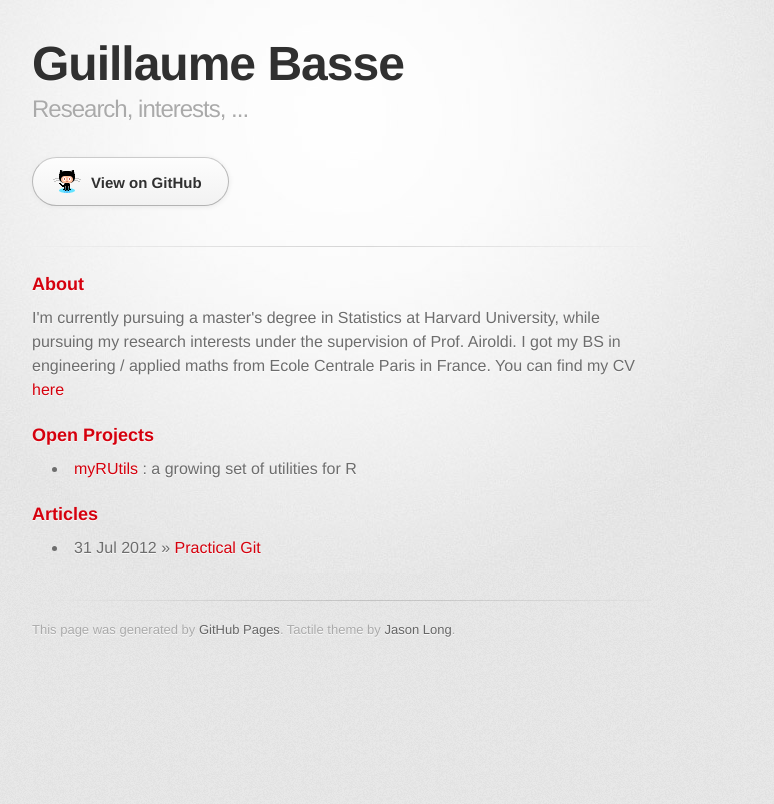
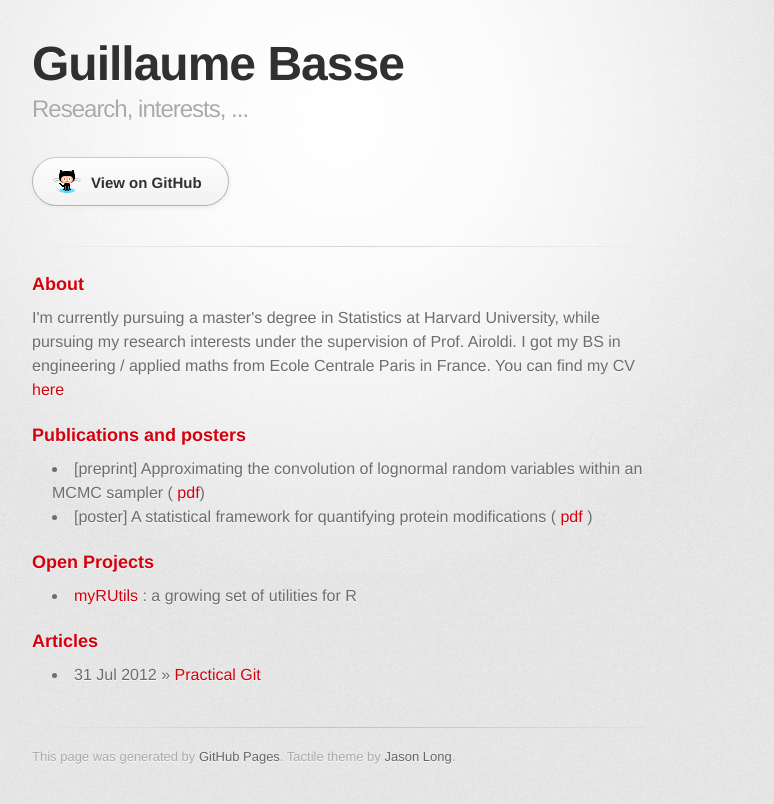
Before and after one commit to gwb/gwb.github.com, a Jekyll site: the page built from index.html, in a window 1280 px wide. Shown: the top 804 px of the page, without its empty margins (298-1072 px from the left). Built offline with Jekyll 4.4.1, drawn with Linux system fonts in a browser that asks for light colours; some web fonts are replaced.

Commit message:
adds lognormal draft and poster

```diff
--- a/index.html
+++ b/index.html
@@ -41,6 +41,14 @@ title: Guillaume Basse
 	applied maths from Ecole Centrale Paris in France. You can
 	find my CV <a href="https://www.dropbox.com/s/bv3bygy9067wn65/MyCVAM.pdf"> here </a></li> </p>
 
+<h3> Publications and posters </h3>
+	<ul>
+	  <li>[preprint] Approximating the convolution of lognormal
+	random variables within an MCMC sampler (<a href="https://www.dropbox.com/s/6wi1e9n32ggvubw/lognormals.pdf"> pdf</a>)</li>
+	  <li>[poster] A statistical framework for quantifying protein
+	modifications (<a href=
+	"https://www.dropbox.com/s/5wnpxl8367k9das/poster.pdf"> pdf </a>) </li>
+	  </ul>
 
 <h3>Open Projects</h3>
 
```
